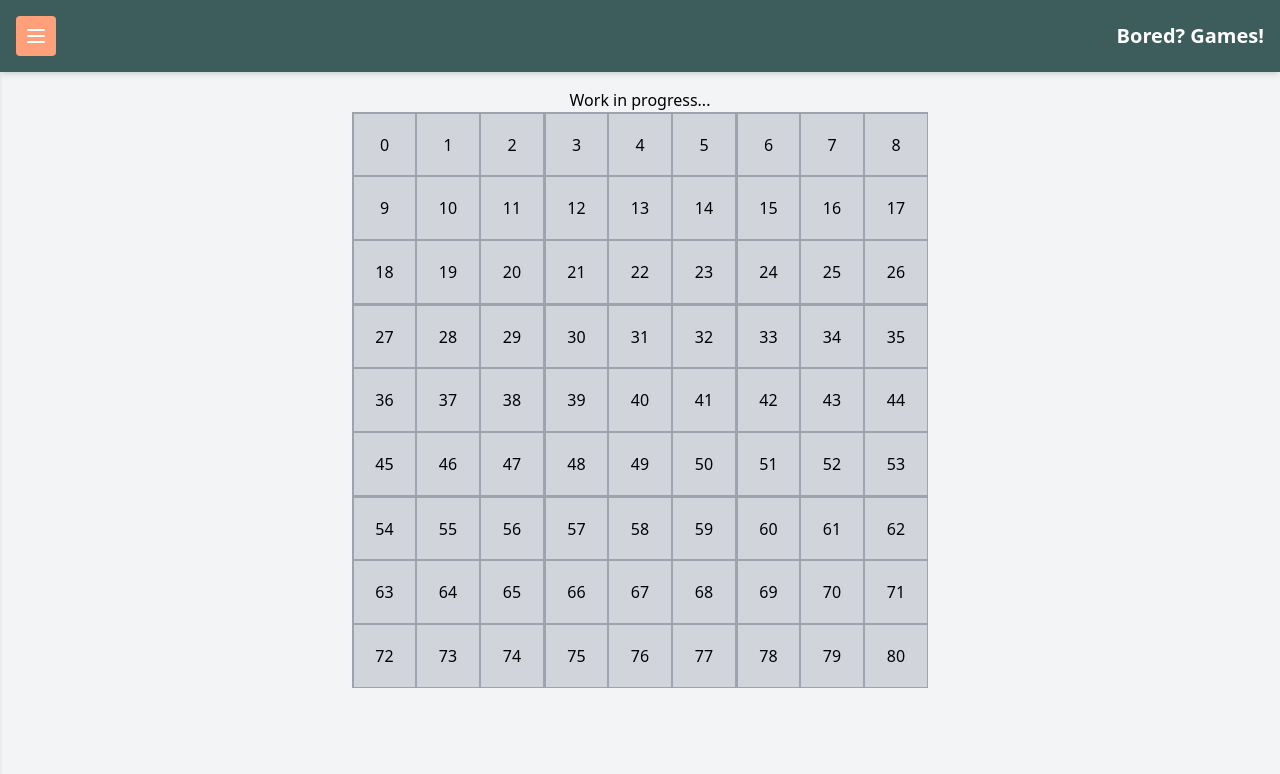
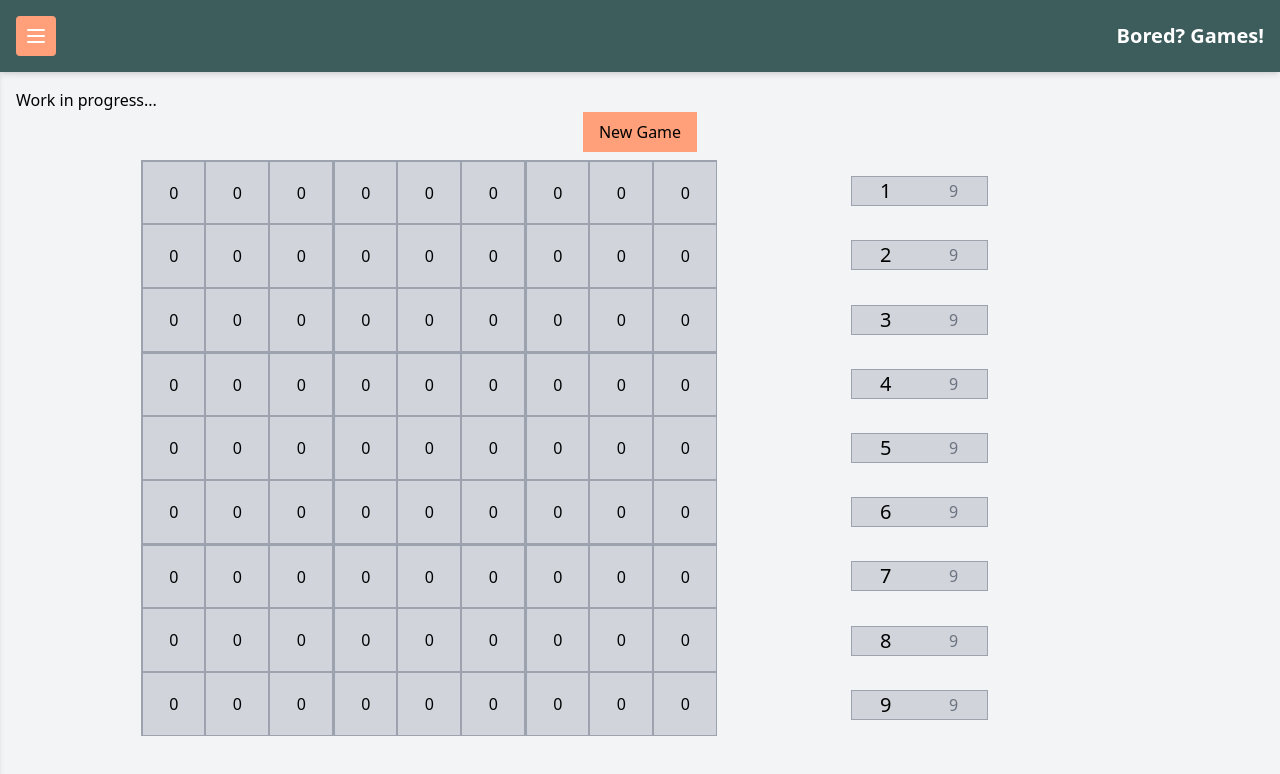
Before and after one commit to ankit-Kumar-4/board-games, a Next.js app: page /sudoku in a window 1280 px wide. Shown: the top 774 px of the page. Built offline with nearby package versions, Linux system fonts and the light colour scheme.

Commit message:
added UI layout for sudoku

```diff
--- a/src/pages/sudoku.tsx
+++ b/src/pages/sudoku.tsx
@@ -3,62 +3,18 @@
 
 import { useRef, useState } from 'react';
 
-interface DropdownGridProps {
-    onClose: () => void;
-}
-
-const SelectionList = ({ onClose }: DropdownGridProps) => {
-    const items = Array.from({ length: 9 }, (_, index) => index + 1);
-
-    return (
-        <div className="relative inline-block text-left">
-            <div className="origin-top-right absolute right-0 mt-2 w-32 md:w-40 rounded-md shadow-lg bg-white ring-1 ring-black ring-opacity-5">
-                <div className="grid grid-cols-3 gap-1 p-2">
-                    {items.map((item) => (
-                        <button
-                            key={item}
-                            className="w-8 h-8 md:w-12 md:h-12 flex items-center justify-center border border-gray-300 bg-gray-100 hover:bg-gray-200"
-                            onClick={() => {
-                                onClose();
-                            }}
-                        >
-                            {item}
-                        </button>
-                    ))}
-                </div>
-            </div>
-        </div>
-    );
-};
-
-
-const Board: React.FC = () => {
-    const [isOpen, setIsOpen] = useState(false);
-    const [dropdownPosition, setDropdownPosition] = useState({ top: 0, left: 0 });
-    const gridRef = useRef<HTMLDivElement>(null);
-
-    const handleCellClick = (event: React.MouseEvent<HTMLDivElement>) => {
-        const rect = event.currentTarget.getBoundingClientRect();
-
-        const viewportWidth = window.innerWidth;
-        const viewportHeight = window.innerHeight;
-
-        console.log(viewportHeight, viewportWidth)
-        const ddlSize = 40;
-        console.log(event.clientX, event.clientY);
-
-        let dropdownTop = Math.max(event.clientY, 190) + ddlSize;
-        let dropdownLeft = Math.max(event.clientX, 100);
-        dropdownTop = Math.min(dropdownTop, 600);
-
-
-        setDropdownPosition({ top: dropdownTop, left: dropdownLeft });
-        setIsOpen(true);
+const Board = (
+    { matrix, selectedCell, setSelectedCell }:
+        {
+            matrix: number[]
+            selectedCell: { x: number, y: number };
+            setSelectedCell: any
+        }) => {
+    const handleCellClick = (row: number, column: number) => {
+        console.log(row, column);
+        setSelectedCell({ x: row, y: column })
     };
 
-    const closeDropdown = () => {
-        setIsOpen(false);
-    };
     const cells = [];
     for (let i = 0; i < 9; i++) {
         for (let j = 0; j < 9; j++) {
@@ -67,10 +23,15 @@ const Board: React.FC = () => {
                     <div
                         key={i * 9 + j}
                         className={`w-8 h-8 md:w-16 md:h-16 flex items-center justify-center bg-gray-300 border border-gray-400
-                            ${i % 3 === 0 ? 'border-t-2' : ''}  ${j % 3 === 0 ? 'border-l-2' : ''}`}
-                        onClick={handleCellClick}
+                            ${i % 3 === 0 ? 'border-t-2' : ''}  ${j % 3 === 0 ? 'border-l-2' : ''}
+                            ${i === selectedCell.x ? 'bg-blue-200 ' : ''}
+                            ${j === selectedCell.y ? 'bg-blue-200 ' : ''}
+                            ${i === selectedCell.x && j === selectedCell.y ? 'border-2 border-blue-400 ' : ''}
+                            `}
+
+                        onClick={() => handleCellClick(i, j)}
                     >
-                        {i * 9 + j}
+                        {matrix[i * 9 + j]}
                     </div >
                 )
             )
@@ -78,28 +39,64 @@ const Board: React.FC = () => {
     }
 
     return (
-        <div ref={gridRef} className='relative'>
+        <div >
             <div className="grid grid-cols-9 ">
                 {cells}
             </div>
-            {isOpen && (
-                <div
-                    style={{ top: dropdownPosition.top - 4 * 64, left: dropdownPosition.left }}
-                    className="absolute"
-                >
-                    <SelectionList onClose={closeDropdown} />
-                </div>
-            )}
         </div>
     );
 };
 
 const Game: React.FC = () => {
+    const [selectedCell, setSelectedCell] = useState({ x: -1, y: -1 });
+    const [matrix, setMatrix] = useState(Array(91).fill(0));
+    const [pointer, setPointer] = useState(-1);
+    function restartGame() {
+        setSelectedCell({ x: -1, y: -1 });
+    }
+
+    function updateCell(value: number) {
+        const newMatrix = matrix.slice();
+        newMatrix[selectedCell.x * 9 + selectedCell.y] = value;
+        setMatrix(newMatrix);
+        setPointer(value - 1);
+    }
     return (
-        <div className="flex flex-col items-center justify-center ">
+        <>
             <div>Work in progress...</div>
-            <Board />
-        </div>
+            <div className="flex justify-center mb-2">
+                <button onClick={restartGame}>
+                    New Game
+                </button>
+            </div>
+
+            <div className="flex flex-col md:flex-row gap-2">
+                <div className="flex w-full justify-center">
+                    <Board matrix={matrix} selectedCell={selectedCell} setSelectedCell={setSelectedCell} />
+                </div>
+                <div className="flex flex-row md:w-1/2 md:flex-col justify-around gap-0.5">
+                    {Array.from({ length: 9 }, (_, index) => (
+                        <div
+                            key={index}
+                            className={`w-1/12 md:w-1/3 flex flex-col md:flex-row justify-center content-center
+                                 bg-gray-300 border border-gray-400 cursor-pointer hover:bg-sky-200
+                                 ${pointer === index ? 'bg-blue-300' : ''}
+                                 `}
+                            onClick={() => updateCell(index + 1)}
+                        >
+                            <div className="flex justify-center items-center h-full w-full">
+
+                                <div className='text-xl'>{index + 1}</div>
+                            </div>
+                            <div className="flex justify-center items-center h-full w-full">
+                                <div className='text-gray-500'>9</div>
+                            </div>
+                        </div>
+                    ))}
+                </div>
+            </div>
+
+        </>
     );
 };
 
--- a/src/pages/test.tsx
+++ b/src/pages/test.tsx
@@ -1,6 +1,20 @@
-'use cliend';
+'use client';
 
-const Board: React.FC = () => {
+
+import { useRef, useState } from 'react';
+
+const Board = (
+    { matrix, selectedCell, setSelectedCell }:
+        {
+            matrix: number[]
+            selectedCell: { x: number, y: number };
+            setSelectedCell: any
+        }) => {
+    const handleCellClick = (row: number, column: number) => {
+        console.log(row, column);
+        setSelectedCell({ x: row, y: column })
+    };
+
     const cells = [];
     for (let i = 0; i < 9; i++) {
         for (let j = 0; j < 9; j++) {
@@ -9,9 +23,15 @@ const Board: React.FC = () => {
                     <div
                         key={i * 9 + j}
                         className={`w-8 h-8 md:w-16 md:h-16 flex items-center justify-center bg-gray-300 border border-gray-400
-                            ${i % 3 === 0 ? 'border-t-2' : ''}  ${j % 3 === 0 ? 'border-l-2' : ''}`}
+                            ${i % 3 === 0 ? 'border-t-2' : ''}  ${j % 3 === 0 ? 'border-l-2' : ''}
+                            ${i === selectedCell.x ? 'bg-blue-100 ' : ''}
+                            ${j === selectedCell.y ? 'bg-blue-100 ' : ''}
+                            ${i === selectedCell.x && j === selectedCell.y ? 'border-2 border-blue-500 ' : ''}
+
+                            `}
+                        onClick={() => handleCellClick(i, j)}
                     >
-                        {i * 9 + j}
+                        {matrix[i * 9 + j]}
                     </div >
                 )
             )
@@ -19,17 +39,51 @@ const Board: React.FC = () => {
     }
 
     return (
-        <div className="grid grid-cols-9 ">
-            {cells}
+        <div >
+            <div className="grid grid-cols-9 ">
+                {cells}
+            </div>
         </div>
     );
 };
 
 const Game: React.FC = () => {
+    const [selectedCell, setSelectedCell] = useState({ x: -1, y: -1 });
+    const [matrix, setMatrix] = useState(Array(91).fill(0));
+    function restartGame() {
+        setSelectedCell({ x: -1, y: -1 });
+    }
     return (
-        <div className="flex flex-col items-center justify-center ">
-            <Board />
-        </div>
+        <>
+            <div>Work in progress...</div>
+            <div className="flex justify-center mb-2">
+                <button onClick={restartGame}>
+                    New Game
+                </button>
+            </div>
+
+            <div className="flex flex-col md:flex-row gap-2">
+                <div className="flex w-full justify-center">
+                    <Board matrix={matrix} selectedCell={selectedCell} setSelectedCell={setSelectedCell} />
+                </div>
+                <div className="flex-auto md:w-1/2 content-center">
+                    <div className="flex flex-row flex-wrap md:flex-col justify-around gap-0.5">
+                        {Array.from({ length: 9 }, (_, index) => (
+                            <div
+                                key={index}
+                                className="w-1/12 md:w-full flex items-center justify-center bg-gray-300 border border-gray-400"
+                            >
+                                <div className="flex flex-col flex-wrap md:flex-row justify-around gap-0.5">
+                                    <div>{index + 1}</div>
+                                    <div>2</div>
+                                </div>
+                            </div>
+                        ))}
+                    </div>
+                </div>
+            </div>
+
+        </>
     );
 };
 
```
